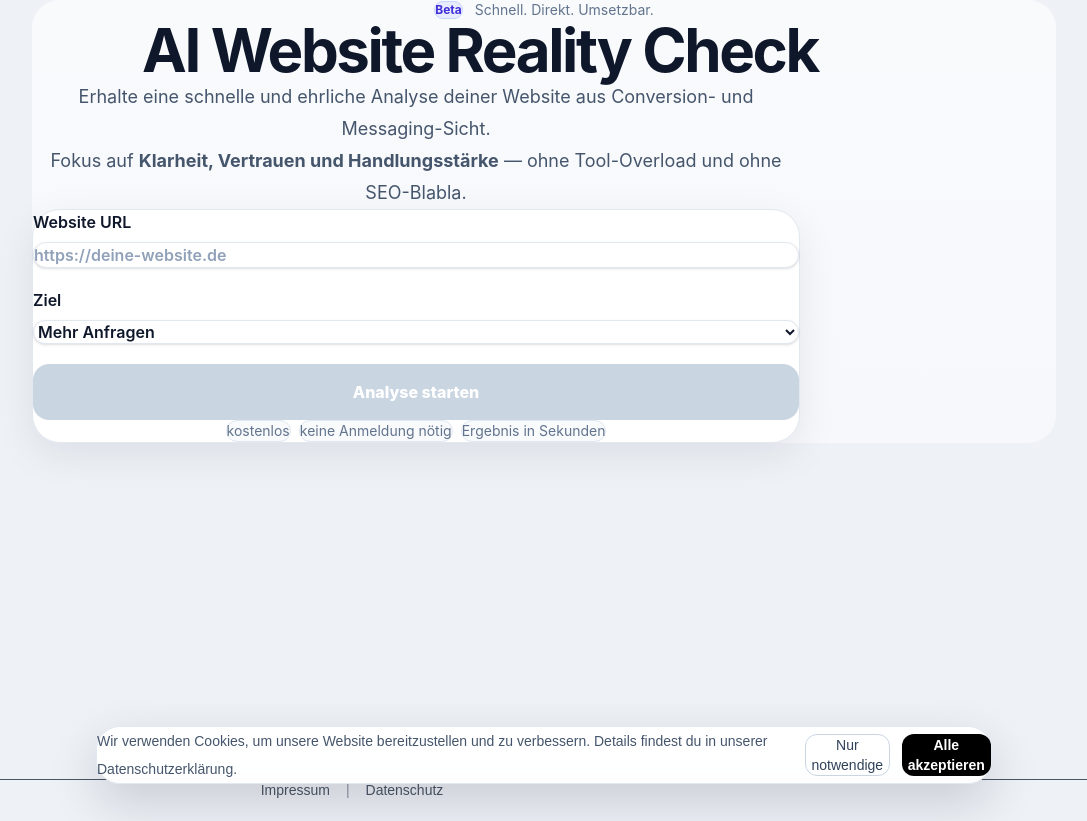
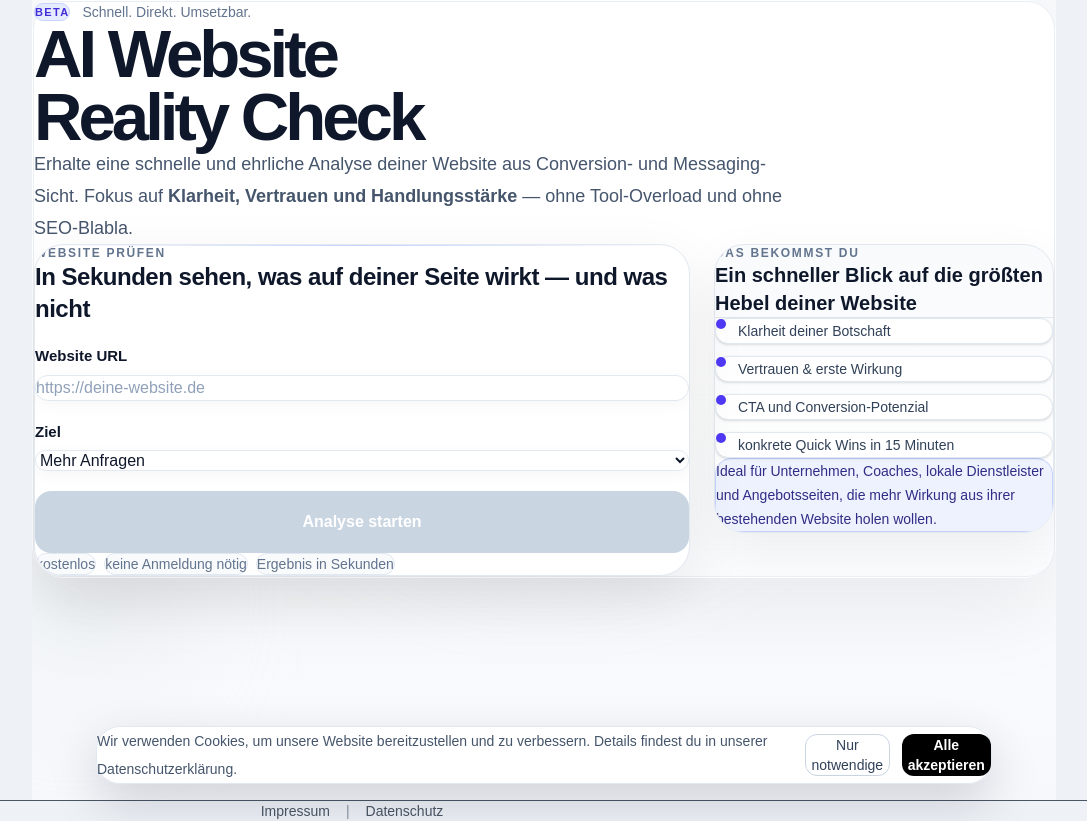
Before and after one commit to robertpetrovic87-code/Digitalstruktur, a Next.js app: page / in a window 1280 px wide. Shown: the whole page, without its empty margins (96-1183 px from the left). Before the commit the page ends 800 px from the top, so only its background shows below. Built offline with nearby package versions, Linux system fonts and the light colour scheme.

Commit message:
fix blueprint prompt usage_guide

```diff
--- a/app/page.tsx
+++ b/app/page.tsx
@@ -73,6 +73,17 @@ function getScoreBand(score: number) {
   if (score >= 60) return "60-79";
   if (score >= 40) return "40-59";
   return "<40";
+}
+
+function getCategoryLabel(key: string) {
+  const labels: Record<string, string> = {
+    clarity: "Klarheit",
+    audienceFit: "Zielgruppen-Fit",
+    trust: "Vertrauen",
+    conversion: "Conversion",
+    structure: "Struktur",
+  };
+  return labels[key] ?? key;
 }
 
 export default function Home() {
@@ -165,10 +176,20 @@ export default function Home() {
   const disclaimer = safeString(result?.disclaimer, "");
 
   return (
-    <div className="mx-auto my-6 max-w-6xl rounded-[28px] bg-gradient-to-b from-slate-50 to-[#f6f8fc] px-4 py-5 font-sans sm:my-8 sm:px-5 sm:py-6">
-      <div className="mb-8 text-center sm:mb-10">
-  <div className="mb-4 flex items-center justify-center gap-3">
-    <span className="rounded-full border border-indigo-200 bg-indigo-100/70 px-3 py-1 text-xs font-bold text-indigo-700">
+    <main className="relative min-h-screen overflow-x-hidden bg-gradient-to-b from-slate-50 via-white to-[#f6f8fc]">
+      <div className="pointer-events-none absolute inset-0">
+        <div className="absolute left-1/2 top-0 h-[380px] w-[380px] -translate-x-1/2 rounded-full bg-indigo-100/50 blur-3xl sm:h-[520px] sm:w-[520px]" />
+        <div className="absolute right-[-80px] top-[220px] h-[220px] w-[220px] rounded-full bg-violet-100/40 blur-3xl" />
+        <div className="absolute left-[-60px] top-[500px] h-[200px] w-[200px] rounded-full bg-slate-200/40 blur-3xl" />
+      </div>
+
+      <div className="relative mx-auto max-w-7xl px-4 py-5 sm:px-6 sm:py-8 lg:px-8 lg:py-10">
+        <div className="mx-auto max-w-6xl rounded-[32px] border border-white/70 bg-white/85 p-3 shadow-[0_30px_90px_rgba(2,6,23,0.08)] backdrop-blur-xl sm:p-4 lg:p-5">
+          <div className="rounded-[28px] border border-slate-200/70 bg-gradient-to-b from-white via-white to-slate-50/70 px-4 py-5 sm:px-6 sm:py-7 lg:px-8 lg:py-8">
+            <section className="mx-auto max-w-5xl">
+              <div className="mb-8 sm:mb-10 lg:mb-12">
+                <div className="mb-5 flex flex-wrap items-center justify-center gap-3 sm:justify-start">
+                  <span className="rounded-full border border-indigo-200 bg-indigo-100/80 px-3 py-1 text-[11px] font-extrabold uppercase tracking-[0.12em] text-indigo-700">
                     Beta
                   </span>
                   <span className="text-sm text-slate-500">
@@ -176,39 +197,57 @@ export default function Home() {
                   </span>
                 </div>
 
-  <h1 className="mx-auto max-w-4xl text-[42px] font-bold leading-[1.02] tracking-[-0.04em] text-slate-900 sm:text-5xl lg:text-6xl">
-    AI Website Reality Check
+                <div className="max-w-4xl text-center sm:text-left">
+                  <h1 className="text-[2.45rem] font-black leading-[0.94] tracking-[-0.06em] text-slate-900 sm:text-5xl lg:text-[4.2rem]">
+                    AI Website
+                    <span className="block text-slate-900">Reality Check</span>
                   </h1>
 
-  <p className="mx-auto mt-5 max-w-3xl text-lg leading-8 text-slate-600">
-    Erhalte eine schnelle und ehrliche Analyse deiner Website aus Conversion-
-    und Messaging-Sicht.
-    <br className="hidden sm:block" />
-    Fokus auf <strong>Klarheit, Vertrauen und Handlungsstärke</strong> — ohne
-    Tool-Overload und ohne SEO-Blabla.
+                  <p className="mt-5 max-w-3xl text-[1rem] leading-7 text-slate-600 sm:text-lg sm:leading-8">
+                    Erhalte eine schnelle und ehrliche Analyse deiner Website aus
+                    Conversion- und Messaging-Sicht. Fokus auf{" "}
+                    <strong>Klarheit, Vertrauen und Handlungsstärke</strong> —
+                    ohne Tool-Overload und ohne SEO-Blabla.
                   </p>
                 </div>
+              </div>
 
-<div className="mx-auto max-w-3xl rounded-[28px] border border-slate-200 bg-white px-5 py-6 shadow-[0_12px_40px_rgba(2,6,23,0.08)] sm:px-7 sm:py-7">
+              <div className="grid gap-6 lg:grid-cols-[minmax(0,1.15fr)_340px] lg:items-start">
+                <div className="relative overflow-hidden rounded-[30px] border border-slate-200 bg-white px-4 py-5 shadow-[0_20px_60px_rgba(2,6,23,0.08)] sm:px-6 sm:py-6 lg:px-7 lg:py-7">
+                  <div className="pointer-events-none absolute inset-x-0 top-0 h-px bg-gradient-to-r from-transparent via-indigo-300/60 to-transparent" />
+
                   <div className="grid gap-5">
-    <label className="grid gap-2 text-left font-semibold text-slate-900">
-      <span>Website URL</span>
+                    <div className="mb-1">
+                      <p className="text-xs font-semibold uppercase tracking-[0.14em] text-slate-500">
+                        Website prüfen
+                      </p>
+                      <h2 className="mt-2 text-xl font-bold tracking-[-0.02em] text-slate-900 sm:text-2xl">
+                        In Sekunden sehen, was auf deiner Seite wirkt — und was nicht
+                      </h2>
+                    </div>
+
+                    <label className="grid gap-2 text-left">
+                      <span className="text-sm font-semibold text-slate-900 sm:text-[15px]">
+                        Website URL
+                      </span>
                       <input
                         value={url}
                         onChange={(e) => setUrl(e.target.value)}
                         placeholder="https://deine-website.de"
                         disabled={loading}
-        className="w-full rounded-2xl border border-slate-200 bg-white px-5 py-4 text-base text-slate-900 shadow-sm outline-none placeholder:text-slate-400 focus:border-indigo-400 focus:ring-4 focus:ring-indigo-100"
+                        className="w-full rounded-2xl border border-slate-200 bg-white px-4 py-3.5 text-base text-slate-900 shadow-[0_4px_16px_rgba(15,23,42,0.04)] outline-none transition placeholder:text-slate-400 focus:border-indigo-400 focus:ring-4 focus:ring-indigo-100 sm:px-5 sm:py-4"
                       />
                     </label>
 
-    <label className="grid gap-2 text-left font-semibold text-slate-900">
-      <span>Ziel</span>
+                    <label className="grid gap-2 text-left">
+                      <span className="text-sm font-semibold text-slate-900 sm:text-[15px]">
+                        Ziel
+                      </span>
                       <select
                         value={goal}
                         onChange={(e) => setGoal(e.target.value as Goal)}
                         disabled={loading}
-        className="w-full rounded-2xl border border-slate-200 bg-white px-5 py-4 text-base text-slate-900 shadow-sm outline-none focus:border-indigo-400 focus:ring-4 focus:ring-indigo-100"
+                        className="w-full rounded-2xl border border-slate-200 bg-white px-4 py-3.5 text-base text-slate-900 shadow-[0_4px_16px_rgba(15,23,42,0.04)] outline-none transition focus:border-indigo-400 focus:ring-4 focus:ring-indigo-100 sm:px-5 sm:py-4"
                       >
                         <option value="leads">Mehr Anfragen</option>
                         <option value="sales">Mehr Verkäufe</option>
@@ -219,17 +258,17 @@ export default function Home() {
                     <button
                       onClick={onAnalyze}
                       disabled={loading || !canAnalyze}
-      className={`min-h-14 w-full rounded-2xl px-6 py-4 text-base font-extrabold text-white transition ${
+                      className={`min-h-[58px] w-full rounded-2xl px-6 py-4 text-base font-extrabold text-white transition sm:min-h-[62px] ${
                         loading || !canAnalyze
                           ? "cursor-not-allowed bg-slate-300"
-          : "bg-indigo-600 shadow-[0_14px_30px_rgba(79,70,229,0.26)] hover:bg-indigo-700"
+                          : "bg-indigo-600 shadow-[0_18px_36px_rgba(79,70,229,0.28)] hover:-translate-y-[1px] hover:bg-indigo-700"
                       }`}
                     >
                       {loading ? "Analysiere…" : "Analyse starten"}
                     </button>
                   </div>
 
-  <div className="mt-5 flex flex-wrap justify-center gap-2 text-sm text-slate-500">
+                  <div className="mt-5 flex flex-wrap gap-2 text-sm text-slate-500">
                     <span className="rounded-full border border-slate-200 bg-slate-50 px-3 py-1.5">
                       kostenlos
                     </span>
@@ -242,15 +281,15 @@ export default function Home() {
                   </div>
 
                   {loading && (
-    <div className="mt-5">
-      <div className="h-2.5 w-full overflow-hidden rounded-full bg-slate-100">
+                    <div className="mt-6 rounded-2xl border border-slate-200 bg-slate-50 p-4">
+                      <div className="h-2.5 w-full overflow-hidden rounded-full bg-slate-200">
                         <div
                           style={{ animation: "loadingBar 1.1s ease-in-out infinite" }}
                           className="h-full w-[40%] rounded-full bg-gradient-to-r from-indigo-600 to-violet-600"
                         />
                       </div>
 
-      <p className="mt-3 text-center text-slate-700">
+                      <p className="mt-3 text-sm leading-6 text-slate-700 sm:text-base">
                         <strong>{loadingMessages[loadingStep]}</strong>
                         <span className="text-slate-500"> (ca. 10–20 Sekunden)</span>
                       </p>
@@ -264,7 +303,7 @@ export default function Home() {
                   )}
 
                   {!canAnalyze && url.length > 0 && (
-    <p className="mt-4 text-center text-sm text-red-700">
+                    <p className="mt-4 text-sm text-red-700">
                       Bitte gib eine gültige URL ein (mit https://).
                     </p>
                   )}
@@ -276,39 +315,103 @@ export default function Home() {
                     </div>
                   )}
                 </div>
+
+                <aside className="overflow-hidden rounded-[30px] border border-slate-200 bg-gradient-to-b from-slate-50 to-white shadow-[0_16px_50px_rgba(2,6,23,0.06)]">
+                  <div className="border-b border-slate-200 px-4 py-4 sm:px-5">
+                    <p className="text-xs font-semibold uppercase tracking-[0.14em] text-slate-500">
+                      Das bekommst du
+                    </p>
+                    <h3 className="mt-2 text-lg font-bold text-slate-900 sm:text-xl">
+                      Ein schneller Blick auf die größten Hebel deiner Website
+                    </h3>
+                  </div>
+
+                  <div className="grid gap-3 px-4 py-4 sm:px-5 sm:py-5">
+                    {[
+                      "Klarheit deiner Botschaft",
+                      "Vertrauen & erste Wirkung",
+                      "CTA und Conversion-Potenzial",
+                      "konkrete Quick Wins in 15 Minuten",
+                    ].map((item) => (
+                      <div
+                        key={item}
+                        className="flex items-start gap-3 rounded-2xl border border-slate-200 bg-white px-4 py-3 shadow-sm"
+                      >
+                        <div className="mt-1.5 h-2.5 w-2.5 min-w-2.5 rounded-full bg-indigo-600" />
+                        <p className="text-sm leading-6 text-slate-700">{item}</p>
+                      </div>
+                    ))}
+                  </div>
+
+                  <div className="px-4 pb-4 sm:px-5 sm:pb-5">
+                    <div className="rounded-2xl border border-indigo-200 bg-indigo-50 px-4 py-4">
+                      <p className="text-sm leading-6 text-indigo-900">
+                        Ideal für Unternehmen, Coaches, lokale Dienstleister und
+                        Angebotsseiten, die mehr Wirkung aus ihrer bestehenden Website
+                        holen wollen.
+                      </p>
+                    </div>
+                  </div>
+                </aside>
+              </div>
+            </section>
+
             {result && (
-        <section className="mt-6 grid gap-4 sm:mt-8 sm:gap-5">
-          <div className="grid gap-5 rounded-[24px] border border-slate-200 bg-white p-5 shadow-[0_12px_40px_rgba(2,6,23,0.06)] sm:p-6">
-            <div className="flex flex-wrap items-start justify-between gap-4">
-              <div>
-                <h2 className="m-0 text-2xl font-bold text-slate-900 sm:text-3xl">
+              <section className="mt-8 grid gap-5 sm:mt-10 lg:mt-12">
+                <div className="overflow-hidden rounded-[30px] border border-slate-200 bg-white shadow-[0_18px_60px_rgba(2,6,23,0.07)]">
+                  <div className="border-b border-slate-200 bg-gradient-to-r from-slate-50 via-white to-slate-50 px-5 py-5 sm:px-6 sm:py-6 lg:px-7">
+                    <div className="flex flex-col gap-5 lg:flex-row lg:items-end lg:justify-between">
+                      <div className="max-w-3xl">
+                        <p className="mb-2 text-xs font-semibold uppercase tracking-[0.14em] text-slate-500">
+                          Analyse-Ergebnis
+                        </p>
+                        <h2 className="text-3xl font-black tracking-[-0.04em] text-slate-900 sm:text-4xl lg:text-[2.8rem]">
                           Score: {overallScore}/100
                         </h2>
-                <p className="mt-3 max-w-2xl text-slate-600 leading-7">
-                  {summary || "Bitte Analyse erneut starten, falls die Zusammenfassung fehlt."}
+                        <p className="mt-3 text-base leading-7 text-slate-600 sm:text-[17px]">
+                          {summary ||
+                            "Bitte Analyse erneut starten, falls die Zusammenfassung fehlt."}
                         </p>
                       </div>
 
-              <div className="rounded-full bg-indigo-100 px-4 py-2 text-sm font-extrabold text-indigo-700">
+                      <div className="inline-flex items-center rounded-full border border-indigo-200 bg-indigo-100 px-4 py-2 text-sm font-extrabold text-indigo-700">
                         Score-Bereich: {activeBand}
                       </div>
                     </div>
+                  </div>
 
-            <div className="rounded-2xl border border-slate-200 bg-slate-50 p-4">
+                  <div className="px-5 py-5 sm:px-6 sm:py-6 lg:px-7">
+                    <div className="rounded-[24px] border border-slate-200 bg-slate-50 p-3 sm:p-4">
                       <div className="grid gap-2">
                         {[
-                  { key: "80-100", label: "80–100", text: "Sehr stark – Feinschliff & Skalierung." },
-                  { key: "60-79", label: "60–79", text: "Gute Basis – klare Hebel für mehr Wirkung." },
-                  { key: "40-59", label: "40–59", text: "Potenzial – Kernbotschaft & Struktur nachschärfen." },
-                  { key: "<40", label: "<40", text: "Bremst stark – Angebot, CTA und Vertrauen erst klarziehen." },
+                          {
+                            key: "80-100",
+                            label: "80–100",
+                            text: "Sehr stark – Feinschliff & Skalierung.",
+                          },
+                          {
+                            key: "60-79",
+                            label: "60–79",
+                            text: "Gute Basis – klare Hebel für mehr Wirkung.",
+                          },
+                          {
+                            key: "40-59",
+                            label: "40–59",
+                            text: "Potenzial – Kernbotschaft & Struktur nachschärfen.",
+                          },
+                          {
+                            key: "<40",
+                            label: "<40",
+                            text: "Bremst stark – Angebot, CTA und Vertrauen erst klarziehen.",
+                          },
                         ].map((r) => {
                           const active = r.key === activeBand;
                           return (
                             <div
                               key={r.key}
-                      className={`grid items-center gap-3 rounded-2xl px-4 py-3 text-sm sm:grid-cols-[72px_1fr] ${
+                              className={`grid gap-2 rounded-2xl px-4 py-3 text-sm sm:grid-cols-[82px_1fr] sm:items-center ${
                                 active
-                          ? "border border-indigo-300 bg-indigo-50 font-bold text-slate-900"
+                                  ? "border border-indigo-300 bg-indigo-50 font-bold text-slate-900 shadow-sm"
                                   : "border border-slate-200 bg-white text-slate-800"
                               }`}
                             >
@@ -320,7 +423,7 @@ export default function Home() {
                       </div>
                     </div>
 
-            <div className="grid grid-cols-1 gap-3 sm:grid-cols-2 lg:grid-cols-5">
+                    <div className="mt-6 grid grid-cols-2 gap-3 md:grid-cols-3 xl:grid-cols-5">
                       {Object.entries(categoryScoresObj).length === 0 ? (
                         <div className="text-sm text-red-700">
                           Hinweis: Kategorie-Scores fehlen im AI-Output. Bitte Analyse erneut starten.
@@ -329,10 +432,12 @@ export default function Home() {
                         Object.entries(categoryScoresObj).map(([k, v]) => (
                           <div
                             key={k}
-                    className="rounded-2xl border border-slate-200 bg-slate-50 p-4"
+                            className="rounded-2xl border border-slate-200 bg-gradient-to-b from-white to-slate-50 p-4 shadow-sm"
                           >
-                    <div className="mb-1 text-xs capitalize text-slate-500">{k}</div>
-                    <div className="text-2xl font-extrabold text-slate-900">
+                            <div className="text-xs font-medium text-slate-500">
+                              {getCategoryLabel(k)}
+                            </div>
+                            <div className="mt-2 text-2xl font-extrabold text-slate-900">
                               {safeNumber(v)}/20
                             </div>
                           </div>
@@ -340,19 +445,23 @@ export default function Home() {
                       )}
                     </div>
                   </div>
+                </div>
 
-          <div className="grid grid-cols-1 gap-4 lg:grid-cols-2">
-            <div className="rounded-[24px] border border-slate-200 bg-white p-5 shadow-[0_12px_40px_rgba(2,6,23,0.06)] sm:p-6">
-              <h3 className="mb-4 mt-0 text-xl font-bold text-slate-900">
+                <div className="grid grid-cols-1 gap-5 xl:grid-cols-2">
+                  <div className="rounded-[30px] border border-slate-200 bg-white p-5 shadow-[0_14px_45px_rgba(2,6,23,0.06)] sm:p-6 lg:p-7">
+                    <div className="mb-4 flex items-center gap-3">
+                      <div className="h-10 w-10 rounded-2xl bg-slate-100" />
+                      <h3 className="text-xl font-bold text-slate-900">
                         Was funktioniert
                       </h3>
+                    </div>
 
                     {strengths.length ? (
                       <div className="grid gap-3">
                         {strengths.map((s, i) => (
                           <div
                             key={i}
-                      className="rounded-2xl border border-slate-200 bg-slate-50 p-4 text-slate-700 leading-7"
+                            className="rounded-2xl border border-slate-200 bg-slate-50 p-4 text-sm leading-7 text-slate-700 sm:text-[15px]"
                           >
                             {s}
                           </div>
@@ -363,17 +472,20 @@ export default function Home() {
                     )}
                   </div>
 
-            <div className="rounded-[24px] border border-slate-200 bg-white p-5 shadow-[0_12px_40px_rgba(2,6,23,0.06)] sm:p-6">
-              <h3 className="mb-4 mt-0 text-xl font-bold text-slate-900">
+                  <div className="rounded-[30px] border border-slate-200 bg-white p-5 shadow-[0_14px_45px_rgba(2,6,23,0.06)] sm:p-6 lg:p-7">
+                    <div className="mb-4 flex items-center gap-3">
+                      <div className="h-10 w-10 rounded-2xl bg-orange-100" />
+                      <h3 className="text-xl font-bold text-slate-900">
                         Was bremst
                       </h3>
+                    </div>
 
                     {blockers.length ? (
                       <div className="grid gap-3">
                         {blockers.map((b, i) => (
                           <div
                             key={i}
-                      className="rounded-2xl border border-orange-200 bg-orange-50 p-4 text-orange-900 leading-7"
+                            className="rounded-2xl border border-orange-200 bg-orange-50 p-4 text-sm leading-7 text-orange-900 sm:text-[15px]"
                           >
                             {b}
                           </div>
@@ -385,25 +497,30 @@ export default function Home() {
                   </div>
                 </div>
 
-          <div className="rounded-[24px] border border-slate-200 bg-white p-5 shadow-[0_12px_40px_rgba(2,6,23,0.06)] sm:p-6">
-            <h3 className="mb-2 mt-0 text-xl font-bold text-slate-900">
+                <div className="rounded-[30px] border border-slate-200 bg-white p-5 shadow-[0_18px_60px_rgba(2,6,23,0.07)] sm:p-6 lg:p-7">
+                  <div className="max-w-3xl">
+                    <p className="text-xs font-semibold uppercase tracking-[0.14em] text-slate-500">
+                      Sofort umsetzbar
+                    </p>
+                    <h3 className="mt-2 text-2xl font-bold tracking-[-0.03em] text-slate-900">
                       Quick Wins (15 Min)
                     </h3>
 
-            <p className="mb-0 text-slate-600 leading-7">
-              Kleine Änderungen, die du schnell umsetzen kannst und die oft direkt
-              spürbar etwas verbessern.
+                    <p className="mt-3 text-slate-600 leading-7">
+                      Kleine Änderungen, die du schnell umsetzen kannst und die oft
+                      direkt spürbar etwas verbessern.
                     </p>
+                  </div>
 
                   {quickWins.length ? (
-              <div className="mt-4 grid gap-3">
+                    <div className="mt-5 grid gap-3">
                       {quickWins.map((q, i) => (
                         <div
                           key={i}
-                    className="flex items-start gap-3 rounded-2xl border border-slate-200 bg-slate-50 p-4"
+                          className="flex items-start gap-3 rounded-2xl border border-slate-200 bg-gradient-to-b from-slate-50 to-white p-4 shadow-sm"
                         >
                           <div className="mt-2 h-2.5 w-2.5 min-w-2.5 rounded-full bg-slate-900" />
-                    <div className="text-slate-700 leading-7">
+                          <div className="text-sm leading-7 text-slate-700 sm:text-[15px]">
                             <strong className="text-slate-900">{q.title}:</strong> {q.how}
                           </div>
                         </div>
@@ -413,15 +530,20 @@ export default function Home() {
                     <p className="mt-4 text-red-700">Keine Quick Wins im Output.</p>
                   )}
 
+                  <div className="mt-6 rounded-[24px] border border-slate-200 bg-slate-50/70 p-3 sm:p-4">
                     <EmailGateInline websiteUrl={url} reportId={reportId} />
+                  </div>
 
-            <p className="mt-4 text-xs leading-6 text-slate-500">
+                  <p className="mt-5 text-xs leading-6 text-slate-500">
                     {disclaimer ||
                       "Hinweis: AI-Ausgabe kann unvollständig sein. Bitte erneut testen, falls Felder fehlen."}
                   </p>
                 </div>
               </section>
             )}
+          </div>
+        </div>
+      </div>
 
       <style jsx global>{`
         @keyframes loadingBar {
@@ -436,6 +558,6 @@ export default function Home() {
           }
         }
       `}</style>
-    </div>
+    </main>
   );
 }
```
Lines whose indentation alone changed are shown as unchanged.
